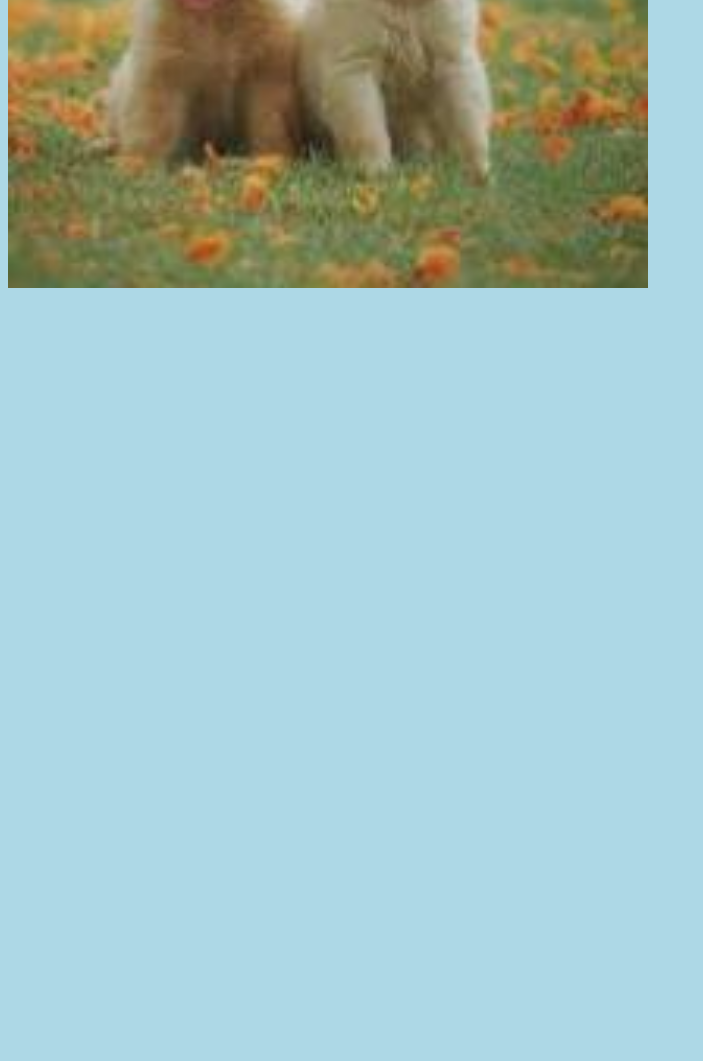
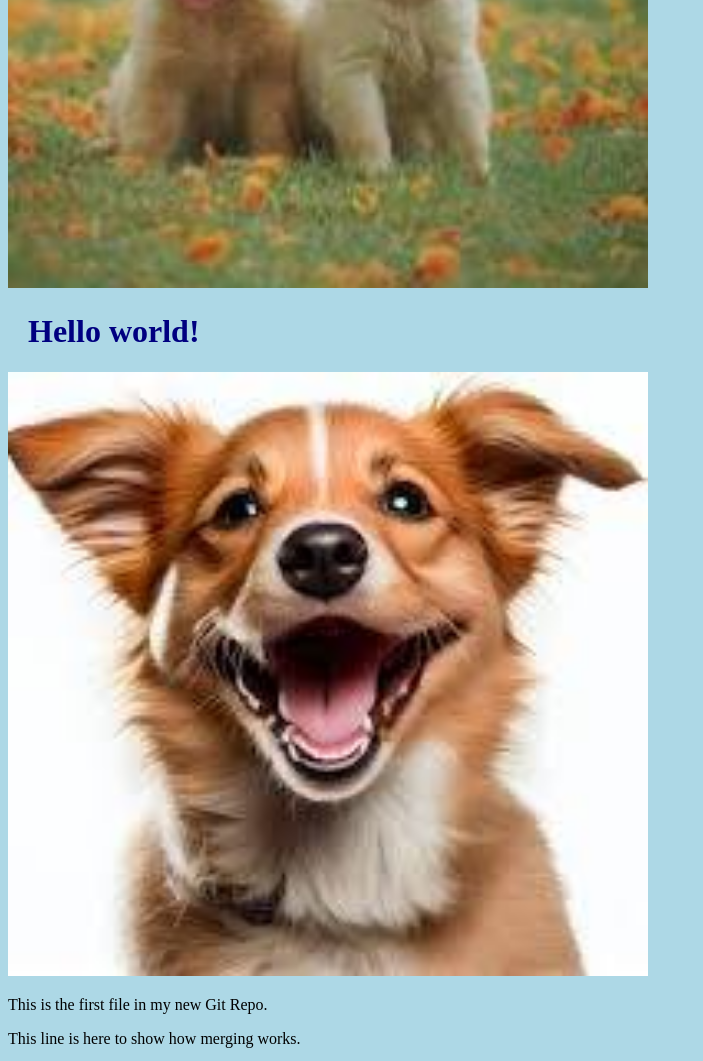
Before and after one commit to Ahmedgx/hello-world, a plain HTML site: page index.html in a window 1280 px wide. Shown: the part 1086-2147 px from the top of the page, without its empty margins (0-703 px from the left). Before the commit the page ends 1386 px from the top, so only its background shows below. Drawn offline with Linux system fonts and the light colour scheme.

```diff
--- a/index.html
+++ b/index.html
@@ -12,5 +12,13 @@
 <p>This line is here to show how merging works.</p>
 <div><img src="img_hello_git.jpg" alt="Hello Git" style="width:100%;max-width:640px"></div>
 
+
+
+  <h1>Hello world!</h1>
+<div><img src="img_hello_world.jpg" alt="Hello World from Space" style="width:100%;max-width:640px"></div>
+<p>This is the first file in my new Git Repo.</p>
+<p>This line is here to show how merging works.</p>
+<div><img src="img_hello_git.jpg" alt="Hello Git" style="width:100%;max-width:640px"></div>
+
 </body>
 </html>
```
